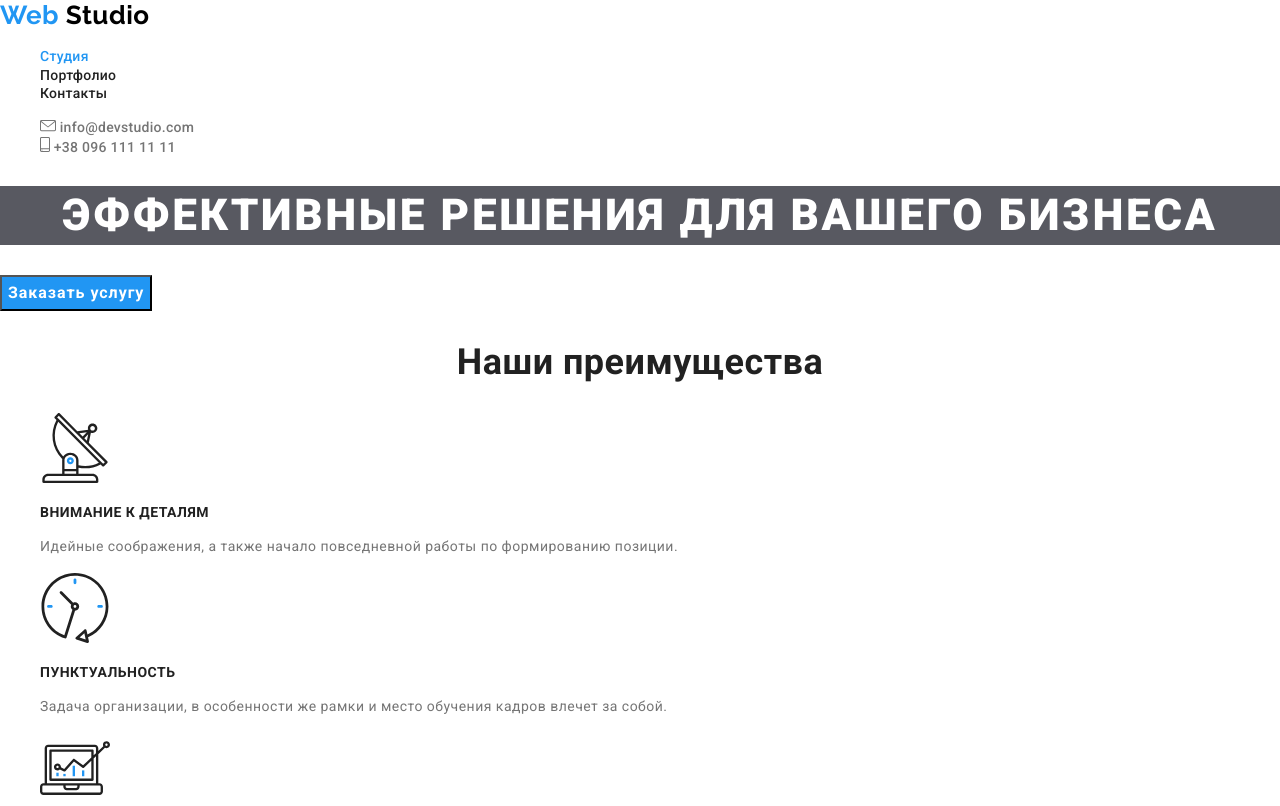
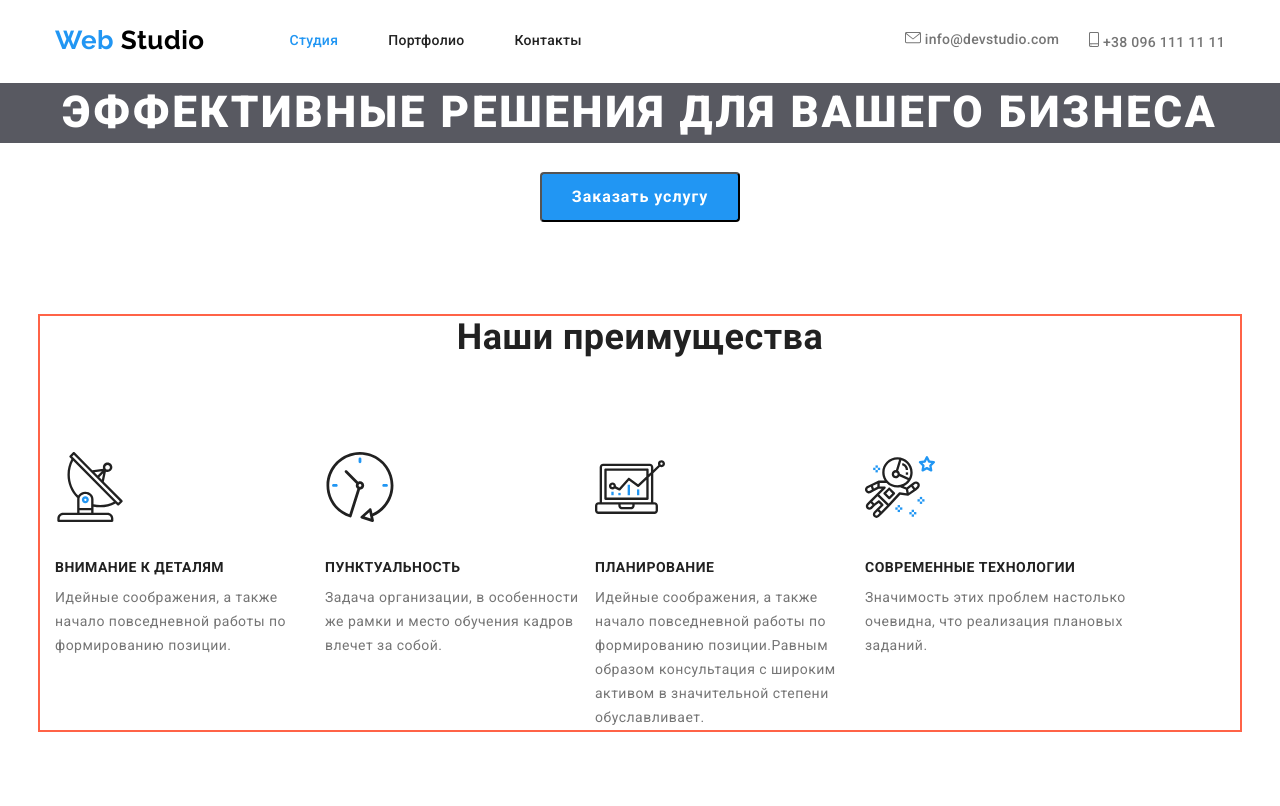
Before and after one commit to Fantomasius/goit-markup-hw-03, a plain HTML site: page index.html in a window 1280 px wide. Shown: the top 806 px of the page. Drawn offline with Linux system fonts and the light colour scheme.

Commit message:
Добавляет блочные элеметы и немного флекса

```diff
--- a/css/styles.css
+++ b/css/styles.css
@@ -14,6 +14,16 @@
 	--secondary-white-color: #f5f4fa;
 }
 
+html {
+	box-sizing: border-box;
+}
+
+*,
+*::before,
+*::after {
+	box-sizing: inherit;
+}
+
 body {
 	background-color: var(--primary-white-color);
 	color: var(--primary-text-color);
@@ -23,14 +33,51 @@ body {
 }
 
 .list {
+	padding: 0;
+	margin: 0;
 	list-style: none;
 }
 
 /*Шапка сайта*/
 
+.page-header {
+	background-color: var(--primary-white-color);
+}
+
+.header-container {
+	display: flex;
+	align-items: center;
+
+	background-color: var(--primary-white-color);
+	margin-left: auto;
+	margin-right: auto;
+	width: 1200px;
+	padding-left: 15px;
+	padding-right: 15px;
+	/*outline: 2px solid tomato;*/
+}
+
+.container {
+	background-color: var(--primary-white-color);
+	margin-left: auto;
+	margin-right: auto;
+	width: 1200px;
+	padding-left: 15px;
+	padding-right: 15px;
+	outline: 2px solid tomato;
+}
+
 /*Логотип*/
 
+.navigation {
+	display: flex;
+}
+
 .logo {
+	display: block;
+	padding-top: 24px;
+	padding-bottom: 25px;
+
 	color: #000000;
 	font-family: Raleway, sans-serif;
 	font-size: 26px;
@@ -44,7 +91,25 @@ body {
 
 /*Навигация*/
 
+.nav {
+	display: flex;
+	margin-left: 85px;
+}
+
+.nav .item {
+	margin-right: 50px;
+	/*background-color: tomato;*/
+}
+
+.nav .item:last-child {
+	margin-right: 0;
+}
+
 .nav .nav-link {
+	display: block;
+	padding-top: 32px;
+	padding-bottom: 32px;
+
 	color: var(--title-text-color);
 	font-style: normal;
 	font-weight: 500;
@@ -63,7 +128,25 @@ body {
 	color: var(--accent-color);
 }
 
+.contact {
+	display: flex;
+	margin-left: auto;
+}
+
+.contact .item {
+	margin-right: 30px;
+	/*background-color: teal;*/
+}
+
+.contact .item:last-child {
+	margin-right: 0;
+}
+
 .contact .link {
+	display: block;
+	padding-top: 32px;
+	padding-bottom: 32px;
+
 	color: var(--primary-text-color);
 	font-style: normal;
 	font-weight: 500;
@@ -82,7 +165,14 @@ body {
 
 /*Герой*/
 
+.hero {
+	text-align: center;
+}
+
 .hero-title {
+	margin-top: 0;
+	margin-bottom: 30;
+
 	color: var(--primary-white-color);
 	/*временный цвет фона для видимости заголовка*/
 	background-color: rgba(47, 48, 58, 0.8);
@@ -90,7 +180,6 @@ body {
 	font-weight: 900;
 	font-size: 44px;
 	line-height: 1.36;
-	text-align: center;
 	letter-spacing: 0.06em;
 	text-transform: uppercase;
 }
@@ -99,7 +188,19 @@ body {
 
 /*Section*/
 
+.section {
+	padding-top: 94px;
+	padding-bottom: 94px;
+}
+
+.section.no-padding {
+	margin-top: 94;
+	margin-bottom: 0;
+}
+
 .section-title {
+	margin-top: 0;
+	margin-bottom: 94px;
 	color: var(--title-text-color);
 	font-style: normal;
 	font-weight: 700;
@@ -108,9 +209,16 @@ body {
 	text-align: center;
 }
 
+.section-title.centered {
+	text-align: center;
+}
+
 /*Преимущества*/
 
 .feature-list .title {
+	margin-top: 30px;
+	margin-bottom: 10px;
+
 	color: var(--title-text-color);
 	font-style: normal;
 	font-weight: 700;
@@ -120,10 +228,22 @@ body {
 }
 
 .feature-list {
+	display: flex;
+	flex-wrap: wrap;
+
 	font-style: normal;
 	font-weight: 400;
 	font-size: 14px;
 	line-height: 1.71;
+}
+
+.feature-item {
+	width: 270px;
+}
+
+.feature-list p {
+	margin-top: 0;
+	margin-bottom: 0px;
 }
 
 /*Услуги*/
@@ -197,6 +317,11 @@ body {
 /*Button*/
 
 .button {
+	display: inline-block;
+	padding: 8px 30px;
+	border-radius: 4px;
+	min-width: 200px;
+
 	color: var(--primary-white-color);
 	background-color: var(--accent-color);
 	font-family: inherit;
@@ -230,6 +355,26 @@ body {
 	background-color: var(--accent-color);
 }
 
+.flex-container {
+	display: flex;
+	flex-wrap: wrap;
+}
+
+.flex-element {
+	width: 370px;
+	margin-right: 30px;
+	margin-bottom: 30px;
+	background-color: tomato;
+}
+
+.flex-element:nth-child(3n) {
+	margin-right: 0;
+}
+
+.flex-element:nth-last-child(-n + 3) {
+	margin-bottom: 0;
+}
+
 .portfolio-link {
 	text-decoration: none;
 }
--- a/index.html
+++ b/index.html
@@ -13,26 +13,27 @@
 	</head>
 	<body>
 		<!--Шапка сайта-->
-		<header>
-			<nav>
+		<header class="page-header">
+			<div class="header-container">
+				<nav class="navigation">
 					<a href="./index.html" class="logo">
 						<span class="logo-head">Web</span>
 						Studio
 					</a>
 
 					<ul class="nav list">
-					<li><a href="./index.html" class="nav-link current">Студия</a></li>
-					<li><a href="./portfolio.html" class="nav-link">Портфолио</a></li>
-					<li><a href="" class="nav-link">Контакты</a></li>
+						<li class="item"><a href="./index.html" class="nav-link current">Студия</a></li>
+						<li class="item"><a href="./portfolio.html" class="nav-link">Портфолио</a></li>
+						<li class="item"><a href="" class="nav-link">Контакты</a></li>
 					</ul>
 				</nav>
 				<ul class="contact list">
-				<li>
+					<li class="item">
 						<a href="mailto:info@devstudio.com" class="link">
 							<img src="./images/envelope.svg" alt="конверт" />
 							info@devstudio.com
 						</a>
-				</li>
+					</li class="item">
 					<li>
 						<a href="tel:+380961111111" class="link">
 							<img src="./images/smartphone.svg" alt="смартфон" />
@@ -40,6 +41,7 @@
 						</a>
 					</li>
 				</ul>
+			</div>
 		</header>
 
 		<main>
@@ -50,25 +52,26 @@
 			</section>
 
 			<!--Преимущества-->
-			<section class="section">
+			<section class="section no-padding">
+				<div class="container">
 					<!--Скрытый заголовок-->
 					<h2 class="section-title">Наши преимущества</h2>
 					<ul class="feature-list list">
-					<li>
+						<li class="feature-item">
 							<img src="./images/antenna1.svg" alt="антенна" />
 							<h3 class="title">Внимание к деталям</h3>
 							<p>
 								Идейные соображения, а также начало повседневной работы по формированию позиции.
 							</p>
 						</li>
-					<li>
+						<li class="feature-item">
 							<img src="./images/clock1.svg" alt="часы" />
 							<h3 class="title">Пунктуальность</h3>
 							<p>
 								Задача организации, в особенности же рамки и место обучения кадров влечет за собой.
 							</p>
 						</li>
-					<li>
+						<li class="feature-item">
 							<img src="./images/diagram1.svg" alt="диаграмма" />
 							<h3 class="title">Планирование</h3>
 							<p>
@@ -76,7 +79,7 @@
 								консультация с широким активом в значительной степени обуславливает.
 							</p>
 						</li>
-					<li>
+						<li class="feature-item">
 							<img src="./images/astronaut1.svg" alt="астронавт" />
 							<h3 class="title">Современные технологии</h3>
 							<p>
@@ -84,10 +87,12 @@
 							</p>
 						</li>
 					</ul>
+				</div>
 			</section>
 
 			<!--Услуги-->
 			<section class="section">
+				<div class="container">
 					<h2 class="section-title">Чем мы занимаемся</h2>
 					<ul class="services-list list">
 						<li>
@@ -103,10 +108,12 @@
 							<h3 class="services-title">Дизайнерские решения</h3>
 						</li>
 					</ul>
+				</div>
 			</section>
 
 			<!--Персонал-->
 			<section class="section">
+				<div class="container">
 					<h2 class="section-title">Наша команда</h2>
 					<ul class="staff-list list">
 						<li>
@@ -218,10 +225,12 @@
 							</ul>
 						</li>
 					</ul>
+				</div>
 			</section>
 
 			<!--Клиенты-->
 			<section class="section">
+				<div class="container">
 					<h2 class="section-title">Постоянные клиенты</h2>
 					<ul class="clients-list list">
 						<li>
@@ -243,6 +252,7 @@
 							<a href=""><img src="./images/logo6.svg" alt="Логотип компании6" /></a>
 						</li>
 					</ul>
+				</div>
 			</section>
 		</main>
 
```
Also changed, not shown: portfolio.html (+12 -10 lines). Lines whose indentation alone changed are shown as unchanged.
